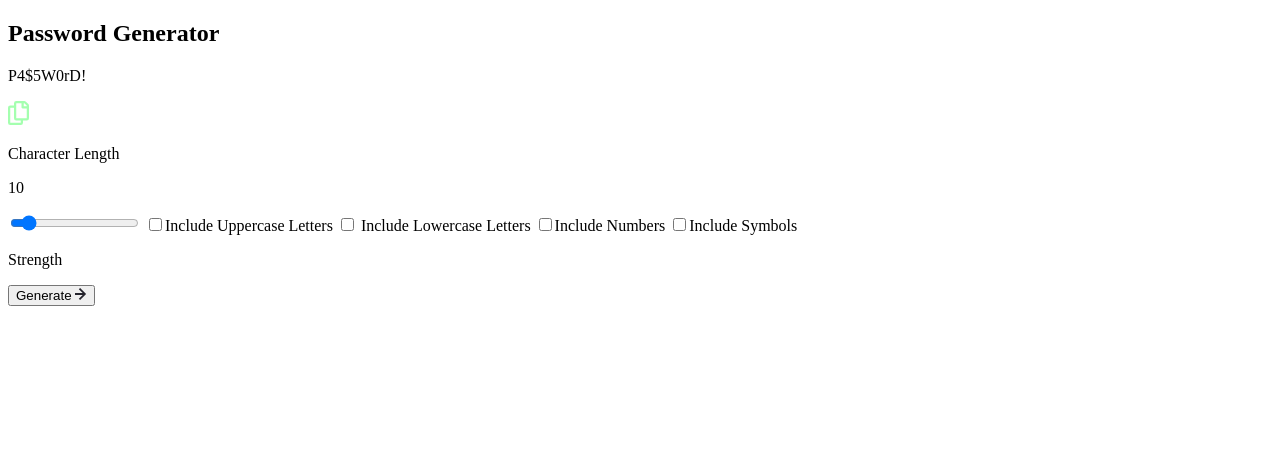
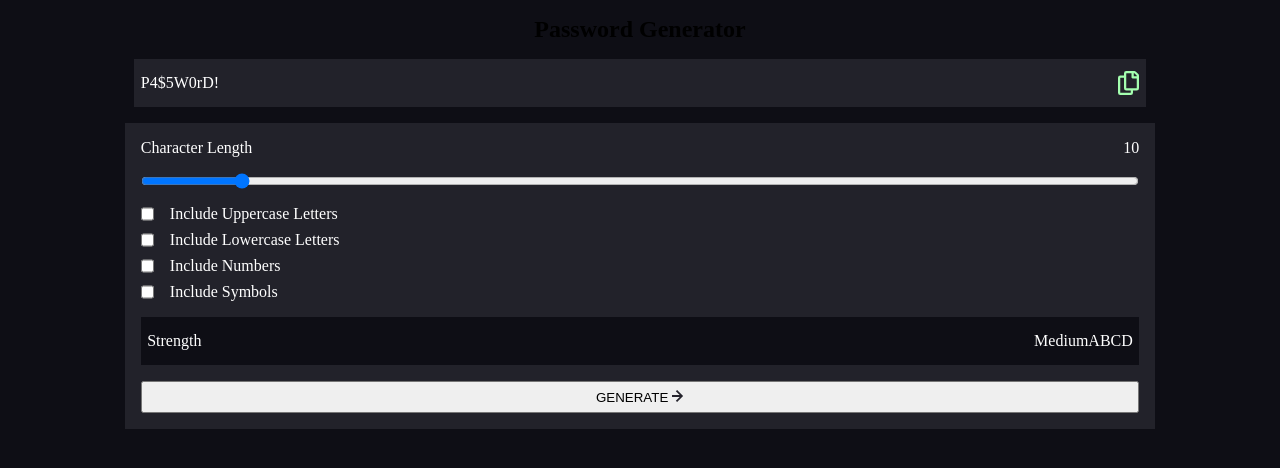
Before and after one commit to abdiabduljebar16-ship-it/password-generator-app, a plain HTML site: page starter-code/index.html in a window 1280 px wide. Drawn offline with Linux system fonts and the light colour scheme.

Commit message:
Enhance password generator UI and functionality with improved layout and input options

```diff
--- a/starter-code/index.html
+++ b/starter-code/index.html
@@ -10,29 +10,50 @@
       sizes="32x32"
       href="./assets/images/favicon-32x32.png"
     />
-    <!--<link rel="stylesheet" href="style.css" />-->
+    <link rel="stylesheet" href="style.css" />
     <script src="script.js" defer></script>
     <title>Frontend Mentor | Password generator app</title>
   </head>
   <body>
     <h2>Password Generator</h2>
-    <div>
+    <div class="passwordContainer">
       <p class="generatedPassword">P4$5W0rD!</p>
       <img src="assets/images/icon-copy.svg" alt="copy icon" id="copy" />
     </div>
-    <div>
-      <div>
+    <div class="card">
+      <div class="lengthInput">
         <p>Character Length</p>
         <p class="passwordLength">10</p>
       </div>
       <input type="range" id="length" min="4" max="25" value="6" />
-      <input type="checkbox" name="" id="uppercase" />Include Uppercase Letters
-      <input type="checkbox" name="" id="lowercase" /> Include Lowercase Letters
-      <input type="checkbox" name="" id="numbers" />Include Numbers
-      <input type="checkbox" name="" id="symbols" />Include Symbols
-      <div><p>Strength</p></div>
+      <div class="uppercaseContainer">
+        <input type="checkbox" name="" id="uppercase" />
+        <p>Include Uppercase Letters</p>
+      </div>
+      <div class="lowercaseContainer">
+        <input type="checkbox" name="" id="lowercase" />
+        <p>Include Lowercase Letters</p>
+      </div>
+      <div class="numbersContainer">
+        <input type="checkbox" name="" id="numbers" />
+        <p>Include Numbers</p>
+      </div>
+      <div class="symbolsContainer">
+        <input type="checkbox" name="" id="symbols" />
+        <p>Include Symbols</p>
+      </div>
+      <div class="strengthTester">
+        <p>Strength</p>
+        <div class="strengthBox">
+          <p class="strength">Medium</p>
+          <div class="box box1">A</div>
+          <div class="box box2">B</div>
+          <div class="box box3">C</div>
+          <div class="box">D</div>
+        </div>
+      </div>
       <button class="generate">
-        Generate <img src="assets/images/icon-arrow-right.svg" alt="" />
+        GENERATE <img src="assets/images/icon-arrow-right.svg" alt="" />
       </button>
     </div>
   </body>
--- a/starter-code/script.js
+++ b/starter-code/script.js
@@ -7,15 +7,18 @@ const includeUppercase = document.querySelector("#uppercase");
 const includeNumbers = document.querySelector("#numbers");
 const includeSymbols = document.querySelector("#symbols");
 const btn = document.querySelector(".generate");
-
-copy.addEventListener("click", async ()=>{
-    await navigator.clipboard.writeText(generatedPassword.textContent);
-})
+const box1 = document.querySelectorAll(".box1");
+const box2 = document.querySelectorAll(".box2");
+const box3 = document.querySelectorAll(".box3");
 const lowercase = "abcdefghijklmnopqrstuvwxyz";
 const uppercase = "ABCDEFGHIJKLMNOPQRSTUVWXYZ";
 const numbers = "0123456789";
 const symbols = "!@#$%^&*()_+-=[]{}|;:,.<>?";
 let characters = "";
+
+copy.addEventListener("click", async ()=>{
+    await navigator.clipboard.writeText(generatedPassword.textContent);
+})
 
 btn.addEventListener("click", (event)=>{
     if(includeUppercase.checked && includeLowercase.checked && includeNumbers.checked && includeSymbols.checked){
--- a/starter-code/style.css
+++ b/starter-code/style.css
@@ -2,11 +2,66 @@
     margin: 0;
 }
 body {
+    padding: 1rem;
+    display: flex;
+    flex-direction: column;
+    justify-content: center;
+    align-items: center;
     background-color: hsl(240, 20%, 7%);
+    align-items: center;
 }
-div {
-    background-color: hsl(240, 10%, 15%);
+h2 {
+    text-align: center;
 }
-button {
-    background-color: hsl(130, 100%, 80%);
+.passwordContainer {
+ width: 80%;
+ display: flex;
+ justify-content: space-between;
+ margin: 1rem 0;
+ background-color: hsl(240, 10%, 15%);
+ color: white;
+ height: 3rem;
+ padding: 0 0.4rem;
+ align-items: center;
 }
+.card {
+    width: 80%;
+    padding: 1rem;
+    color: white;
+    background-color: hsl(240, 10%, 15%);;
+}
+.lengthInput {
+    display: flex;
+    justify-content: space-between;
+    margin-bottom: 1rem;
+}
+#length {
+    display: block;
+    width: 100%;
+    justify-self: center;
+    margin-bottom: 1rem;
+}
+.strengthTester {
+    display: flex;
+    justify-content: space-between;
+    margin: 1rem 0;
+    height: 3rem;
+    background-color: hsl(240, 20%, 7%);
+    align-items: center;
+    padding: 0 0.4rem;
+}
+.generate {
+    width: 100%;
+    height: 2rem;
+}
+.strengthBox {
+    display: flex;
+}
+.uppercaseContainer,
+.lowercaseContainer,
+.numbersContainer,
+.symbolsContainer {
+    display: flex;
+    gap: 1rem;
+    margin: 0.5rem 0;
+}
```
